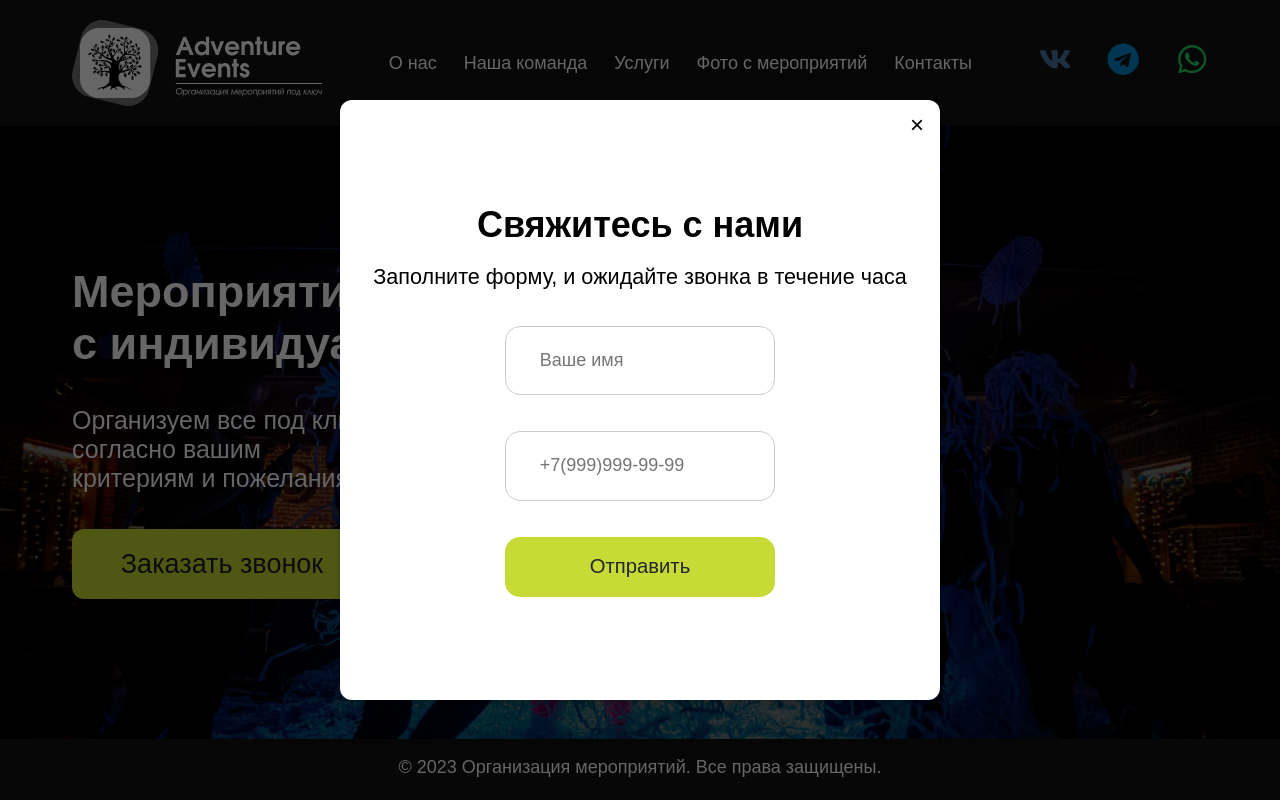
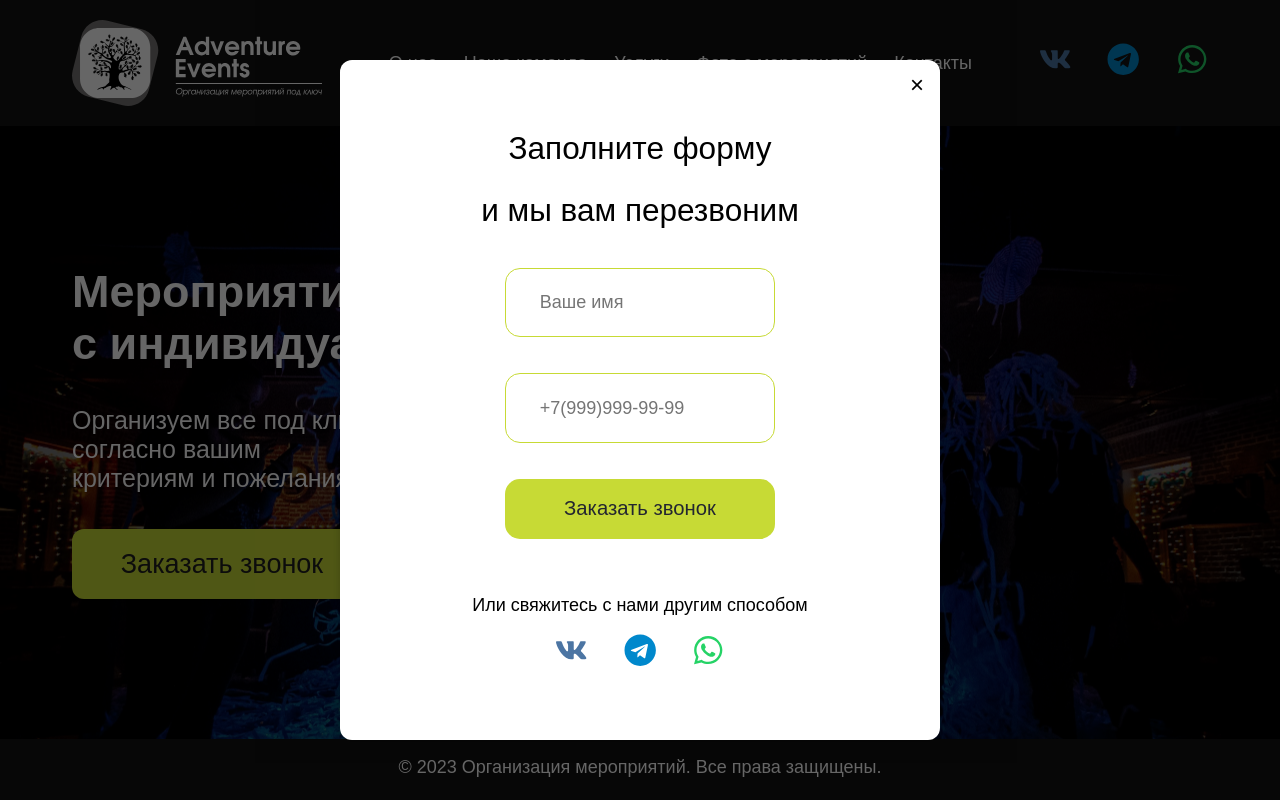
Before and after one commit to OvchinnikovAndpey/event-organization-team, a React (Vite) app: page / in a window 1280 px wide. Both pictures are taken after a click on the button "Заказать звонок". Built offline with nearby package versions, Linux system fonts and the light colour scheme.

Commit message:
доработаны модалки

```diff
--- a/src/components/Form/Form.module.css
+++ b/src/components/Form/Form.module.css
@@ -3,17 +3,22 @@
     flex-direction: column;
     align-items: center;
     justify-content: center;
-    height: 70vh;
+    height: 80vh;
+    /* padding: 63px 147px; */
   }
 
   .title {
-    font-size: 2rem;
+    font-size: 1.75rem;
     margin-bottom: 1rem;
+    font-weight: 400;
+    line-height: 140%;
   }
 
   .description {
-    font-size: 1.2rem;
+    font-size: 1.75rem;
     margin-bottom: 2rem;
+    font-weight: 400;
+    line-height: 140%;
   }
 
 .form {
@@ -31,7 +36,7 @@
     height: 60px;
     padding: 1.875rem;
     margin-bottom: 1rem;
-    border: 1px solid #ccc;
+    border: 1px solid rgb(199, 218, 53);
     border-radius: 15px;
     font-size: 1rem;
     transition: border-color 0.3s ease;
@@ -58,3 +63,52 @@
   .button:hover {
     background-color: rgb(233,237,198);
   }
+
+  .socialLinks {
+    display: flex;
+    justify-content: center;
+    gap: 2rem;
+    margin-top: 1rem;
+  }
+
+  .socialLinks a {
+    color: #333;
+    font-size: 1.8rem;
+    transition: color 0.3s ease;
+  }
+
+  .socialLinks a:hover {
+    color: #1a1a1a;
+  }
+
+  .socialText {
+    margin-top: 3.125rem;
+    /* margin-bottom: 1.25rem; */
+    font-size: 18px;
+    font-weight: 400;
+    text-align: center;
+  }
+
+  .socialLinks a {
+    color: #333;
+    font-size: 1.8rem;
+    transition: color 0.3s ease, transform 0.3s ease; /* Добавлено transform */
+    display: inline-block;
+  }
+
+  .socialLinks a:nth-child(1) {
+    color: #4C75A3;
+  }
+
+  .socialLinks a:nth-child(2) {
+    color: #0088cc;
+  }
+
+  .socialLinks a:nth-child(3) {
+    color: #25D366;
+  }
+
+  .socialLinks a:hover {
+    opacity: 0.8;
+    transform: scale(1.3);
+  }
--- a/src/components/Form/Form.tsx
+++ b/src/components/Form/Form.tsx
@@ -1,5 +1,6 @@
 import React from 'react';
 import styles from './Form.module.css';
+import { FaVk, FaTelegram, FaWhatsapp } from 'react-icons/fa';
 
 interface FormProps {
   className?: string;
@@ -7,9 +8,11 @@ interface FormProps {
   description: string;
   buttonText: string;
   onSubmit: (event: React.FormEvent) => void;
+  socialImages?: string[];
+  socialText?: string;
 }
 
-const Form: React.FC<FormProps> = ({ title, description, buttonText, onSubmit, className }) => {
+const Form: React.FC<FormProps> = ({ title, description, buttonText, onSubmit, className, socialImages, socialText }) => {
   return (
     <div className={`${styles.formContainer} ${className || ''}`}>
       <h2 className={styles.title}>{title}</h2>
@@ -19,6 +22,27 @@ const Form: React.FC<FormProps> = ({ title, description, buttonText, onSubmit, c
         <input type="tel" placeholder="+7(999)999-99-99" className={styles.input} required />
         <button type="submit" className={styles.button}>{buttonText}</button>
       </form>
+      {socialText && <p className={styles.socialText}>{socialText}</p>}
+      {socialImages && (
+        <div className={styles.socialImages}>
+          {socialImages.map((src, index) => (
+            <img key={index} src={src} alt={`Social ${index}`} className={styles.socialImage} />
+          ))}
+        </div>
+      )}
+      {socialImages && (
+        <div className={styles.socialLinks}>
+          <a href="https://vk.com/" target="_blank" rel="noopener noreferrer">
+            <FaVk />
+          </a>
+          <a href="https://telegram.org/" target="_blank" rel="noopener noreferrer">
+            <FaTelegram />
+          </a>
+          <a href="https://web.whatsapp.com/" target="_blank" rel="noopener noreferrer">
+            <FaWhatsapp />
+          </a>
+        </div>
+      )}
     </div>
   );
 };
--- a/src/components/Header/Header.module.css
+++ b/src/components/Header/Header.module.css
@@ -71,7 +71,7 @@
 
 .socialLinks a {
   font-size: 1.8rem;
-  transition: color 0.3s ease;
+  transition: color 0.3s ease, transform 0.3s ease; /* Добавлено transform */
   display: inline-block;
 }
 
--- a/src/components/Pages/Contacts/Contacts.module.css
+++ b/src/components/Pages/Contacts/Contacts.module.css
@@ -9,6 +9,8 @@
 }
 
 .contactsForm {
+  width: 26.188rem; /*419px*/
+  height: auto;
   display: flex;
   flex-direction: column;
   justify-content: flex-start;
--- a/src/components/Pages/General/General.tsx
+++ b/src/components/Pages/General/General.tsx
@@ -1,7 +1,7 @@
 import React, { useState } from 'react';
 import styles from './General.module.css';
 import Modal from '../../Modal/Modal';
-import Form from '../../Form/Form'; // Предполагается, что у вас есть компонент Form
+import Form from '../../Form/Form';
 
 export const General: React.FC = () => {
   const [isModalActive, setIsModalActive] = useState(false);
@@ -25,9 +25,11 @@ export const General: React.FC = () => {
       </div>
       <Modal active={isModalActive} setActive={handleCloseModal}>
         <Form
-          title="Свяжитесь с нами"
-          description="Заполните форму, и ожидайте звонка в течение часа"
-          buttonText="Отправить"
+          title="Заполните форму"
+          description="и мы вам перезвоним"
+          buttonText="Заказать звонок"
+          socialText='Или свяжитесь с нами другим способом'
+          socialImages={[]} // Example images
           onSubmit={(e) => {
             e.preventDefault();
             // Логика отправки формы
```
